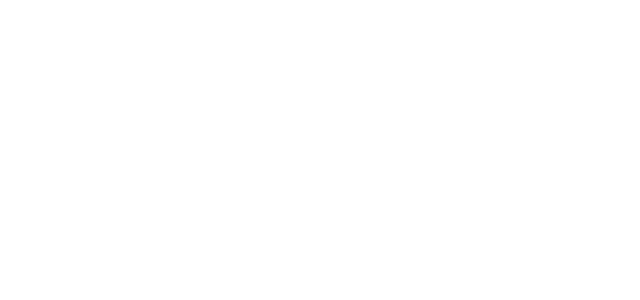
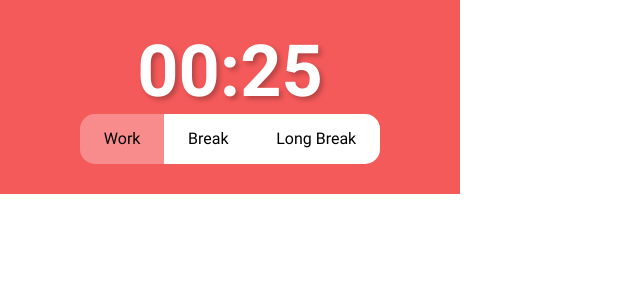
Before and after one commit to ezinber/pomo-project, a React (Create React App) app: page / in a window 1280 px wide. Shown: the top 300 px of the page, without its empty margins (0-640 px from the left). Built offline with nearby package versions, Linux system fonts and the light colour scheme.

Commit message:
build: Реализовать базовый функционал таймера

```diff
--- a/src/components/App.js
+++ b/src/components/App.js
@@ -1,9 +1,11 @@
 import React from 'react';
+import Timer from './Timer/Timer';
 
 function App() {
+
   return (
     <div className="App">
-
+      <Timer />
     </div>
   );
 }
--- /dev/null
+++ b/src/components/Timer/Button/Button.js
@@ -0,0 +1,19 @@
+import React from 'react';
+
+function Button({ children, mode, handleClick, slug }) {
+  const classes = `timer__button ${mode === slug && 'timer__button_active'}`;
+
+  const handleClickButton = () => {
+    handleClick(slug);
+  }
+
+  return (
+    <button
+      type="button"
+      className={classes}
+      onClick={handleClickButton}
+    >{children}</button>
+  );
+}
+
+export default Button;
--- /dev/null
+++ b/src/components/Timer/Timer.js
@@ -0,0 +1,66 @@
+import React, { useEffect, useState } from 'react';
+import { secondsToFormatTime } from '../../utils/utils';
+import useInterval from '../../hooks/useInterval';
+import useLocalStorage from '../../hooks/useLocalStorage';
+import Button from './Button/Button';
+import './timer.css';
+
+function Timer() {
+  const defaultSettings = {
+    work: {
+      time: 25,
+      color: '#F55A5A',
+      slug: 'work',
+    },
+    break: {
+      time: 5,
+      color: '#4ea6e7',
+      slug: 'break',
+    },
+    longBreak: {
+      time: 15,
+      color: '#524fe1',
+      slug: 'longBreak',
+    },
+  }
+
+  const [settings, setSetting] = useLocalStorage('settings', defaultSettings);
+  const [mode, setMode] = useLocalStorage('mode', settings.work.slug);
+  const [run, setRun] = useState(null);
+  const [timerTime, setTimerTime] = useLocalStorage('timer', settings.work.time);
+
+  const handleClickTimer = () => {
+    setRun(run ? null : 1000);
+  }
+
+  const modeChange = (newMode) => {
+    setRun(null);
+    setMode(newMode);
+    setTimerTime(settings[newMode].time)
+  }
+
+  useInterval(() => {
+    setTimerTime((prev) => prev - 1);
+  }, run);
+
+  useEffect(() => {
+    if (timerTime <= 0) {
+      setRun(null);
+    }
+  }, [timerTime]);
+
+  return (
+    <div className="timer" style={{backgroundColor: settings[mode].color}}>
+      <div className="timer__ticker" onClick={handleClickTimer}>
+        {secondsToFormatTime(timerTime)}
+      </div>
+      <div className="timer__buttons">
+        <Button slug={settings.work.slug} mode={mode} handleClick={modeChange}>Work</Button>
+        <Button slug={settings.break.slug} mode={mode} handleClick={modeChange}>Break</Button>
+        <Button slug={settings.longBreak.slug} mode={mode} handleClick={modeChange}>Long Break</Button>
+      </div>
+    </div>
+  );
+}
+
+export default Timer;
--- /dev/null
+++ b/src/components/Timer/timer.css
@@ -0,0 +1,47 @@
+.timer {
+    transition: background-color 500ms ease;
+    width: 400px;
+    display: flex;
+    flex-direction: column;
+    justify-content: center;
+    align-items: center;
+    padding: 30px;
+}
+
+.timer__ticker {
+    cursor: pointer;
+    font-family: Roboto, sans-serif;
+    font-weight: bold;
+    font-size: 72px;
+    line-height: 84px;
+    color: #fff;
+    text-shadow: 3px 3px 5px rgba(0, 0, 0, 0.25);
+}
+
+.timer__buttons {
+    display: flex;
+    align-items: center;
+    justify-content: space-between;
+    width: 300px;
+    height: 50px;
+    border-radius: 15px;
+    overflow: hidden;
+}
+
+.timer__button {
+    font-family: Roboto, sans-serif;
+    cursor: pointer;
+    flex-grow: 1;
+    border: none;
+    background-color: #fff;
+    height: 100%;
+    transition: background-color 200ms ease-in-out;
+}
+
+.timer__button:hover {
+    background-color: rgba(255, 255, 255, .5);
+}
+
+.timer__button_active {
+    background-color: rgba(255, 255, 255, .3);
+}
--- /dev/null
+++ b/src/utils/utils.js
@@ -0,0 +1,9 @@
+export const secondsToFormatTime = (seconds) => {
+  const m = Math.floor(seconds / 60);
+  const s = seconds % 60;
+
+  const minutesString = m < 10 ? `0${m}` : m;
+  const secondsString = s < 10 ? `0${s}` : s;
+
+  return `${minutesString}:${secondsString}`
+}
```
Also changed, not shown: 1 other file (tests, documents, lock files or other folders).
